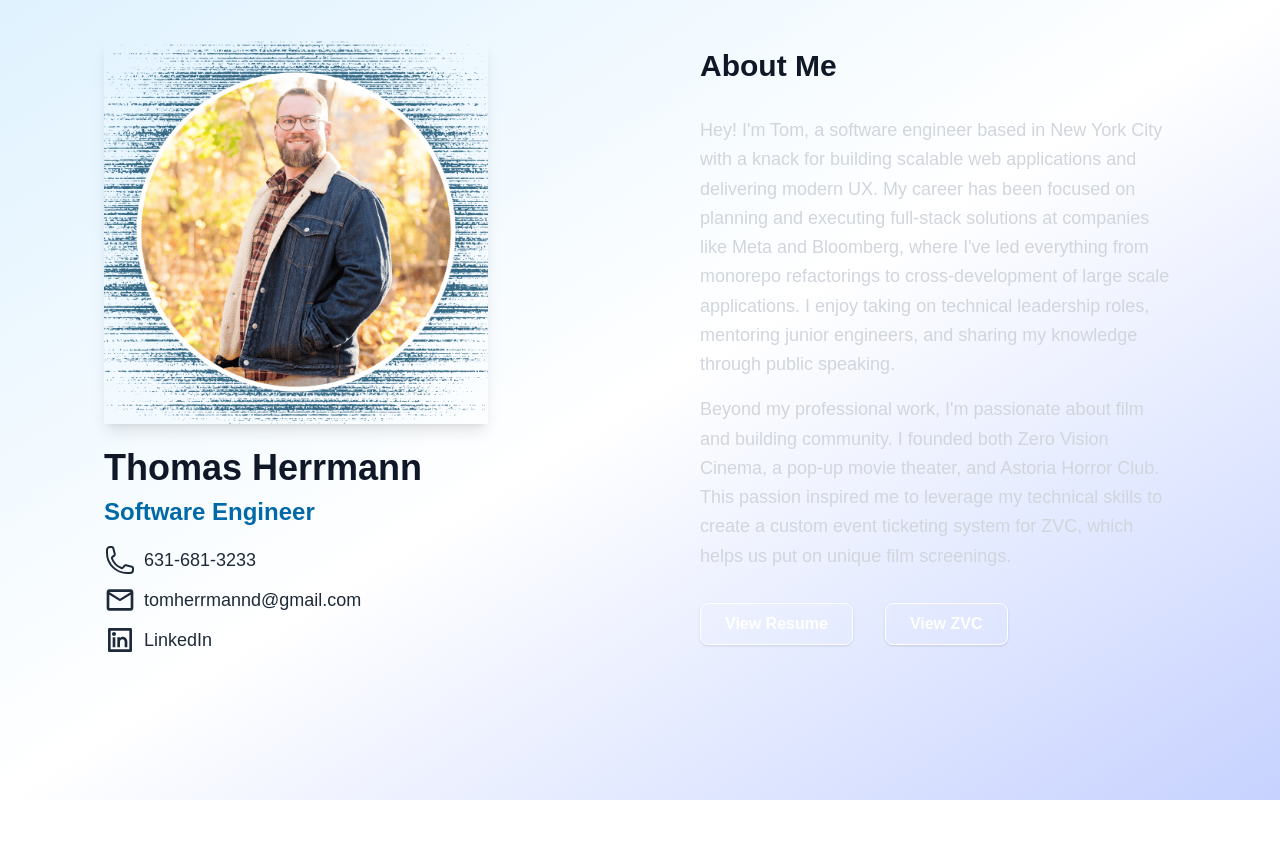
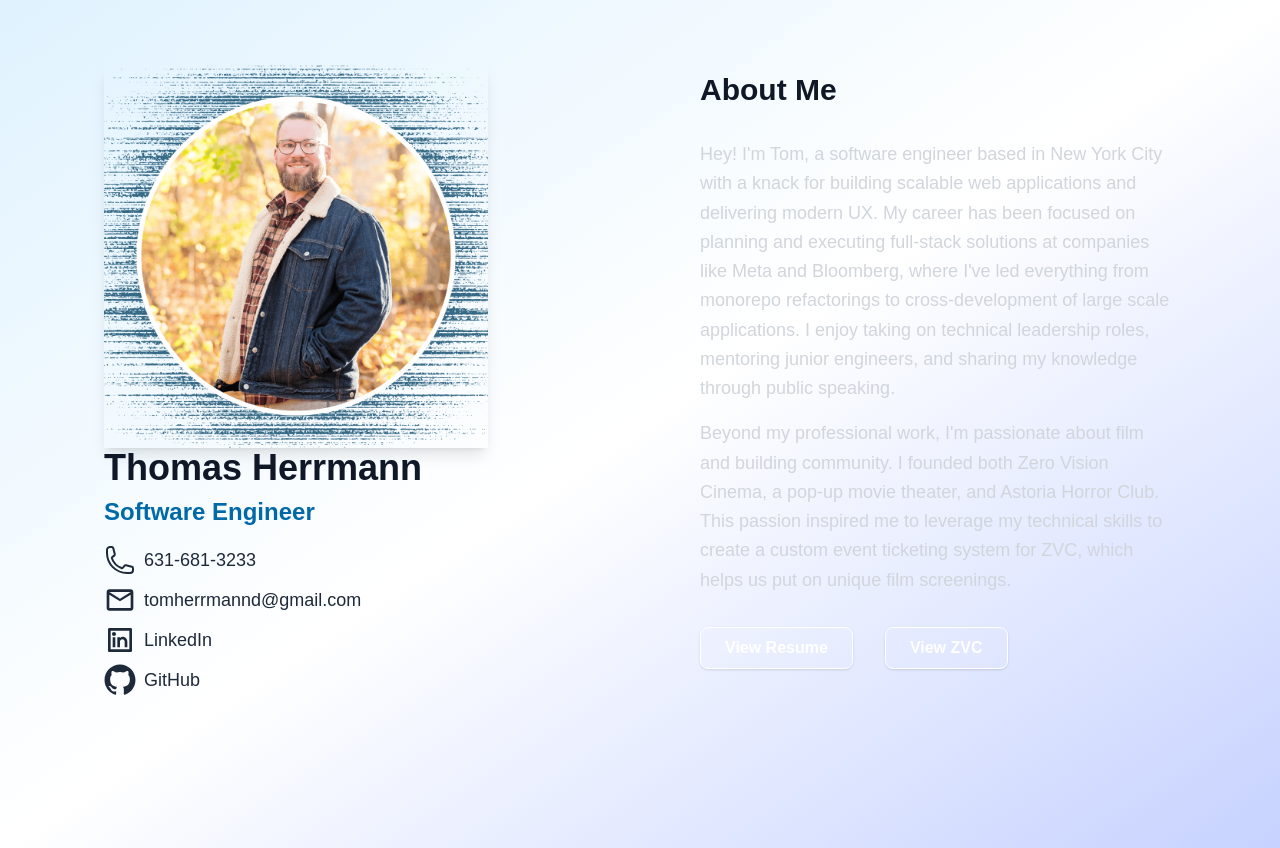
Before and after one commit to TomHerrmann/portfolio, a Next.js app: page / in a window 1280 px wide. Before the commit the page ends 800 px from the top, so only its background shows below. Built offline with nearby package versions, Linux system fonts and the light colour scheme.

Commit message:
add github link + styling

```diff
--- a/src/app/layout.tsx
+++ b/src/app/layout.tsx
@@ -27,7 +27,7 @@ export default function RootLayout({
       <body
         className={`${geistSans.variable} ${geistMono.variable} antialiased`}
       >
-        <div className="bg-gradient-to-br from-sky-100 via-white to-indigo-200 dark:from-gray-900 dark:via-gray-800 dark:to-sky-900">
+        <div className="p-6 bg-gradient-to-br from-sky-100 via-white to-indigo-200 dark:from-gray-900 dark:via-gray-800 dark:to-sky-900">
           {children}
         </div>
       </body>
--- a/src/app/page.tsx
+++ b/src/app/page.tsx
@@ -3,19 +3,19 @@ import Link from 'next/link';
 import Image from 'next/image';
 import { MdOutlineMail } from 'react-icons/md';
 import { HiOutlinePhone } from 'react-icons/hi2';
-
 import { RiLinkedinBoxLine } from 'react-icons/ri';
+import { RxGithubLogo } from 'react-icons/rx';
 
 export default function AboutMePage() {
   return (
     <main className="min-h-screen w-full flex items-start">
-      <div className="relative w-full max-w-6xl mx-auto flex flex-col md:flex-row items-start justify-center gap-10">
+      <div className="relative w-full max-w-6xl mx-auto flex flex-col md:flex-row items-center md:items-start justify-center gap-10">
         {/* Left: Image & Contact Info Section */}
         <section className="flex-1 flex flex-col items-start justify-start w-full md:p-10 text-center">
           <Image
             src="/me.png"
             alt="Thomas Herrmann"
-            className="object-cover w-full h-auto rounded-x2 shadow-lg mb-6 max-w-sm"
+            className="object-cover w-full h-auto m-auto md:m-0 rounded-x2 shadow-lg mb-6 max-w-sm"
             width={250}
             height={250}
             priority
@@ -57,6 +57,16 @@ export default function AboutMePage() {
               <RiLinkedinBoxLine className="h-8 w-8" />
               <span>LinkedIn</span>
             </Link>
+            <Link
+              href="https://github.com/TomHerrmann"
+              passHref
+              target="_blank"
+              rel="noopener noreferrer"
+              className="flex flex-row items-center gap-2 hover:text-sky-500"
+            >
+              <RxGithubLogo className="h-8 w-8" />
+              <span>GitHub</span>
+            </Link>
           </div>
         </section>
 
```
